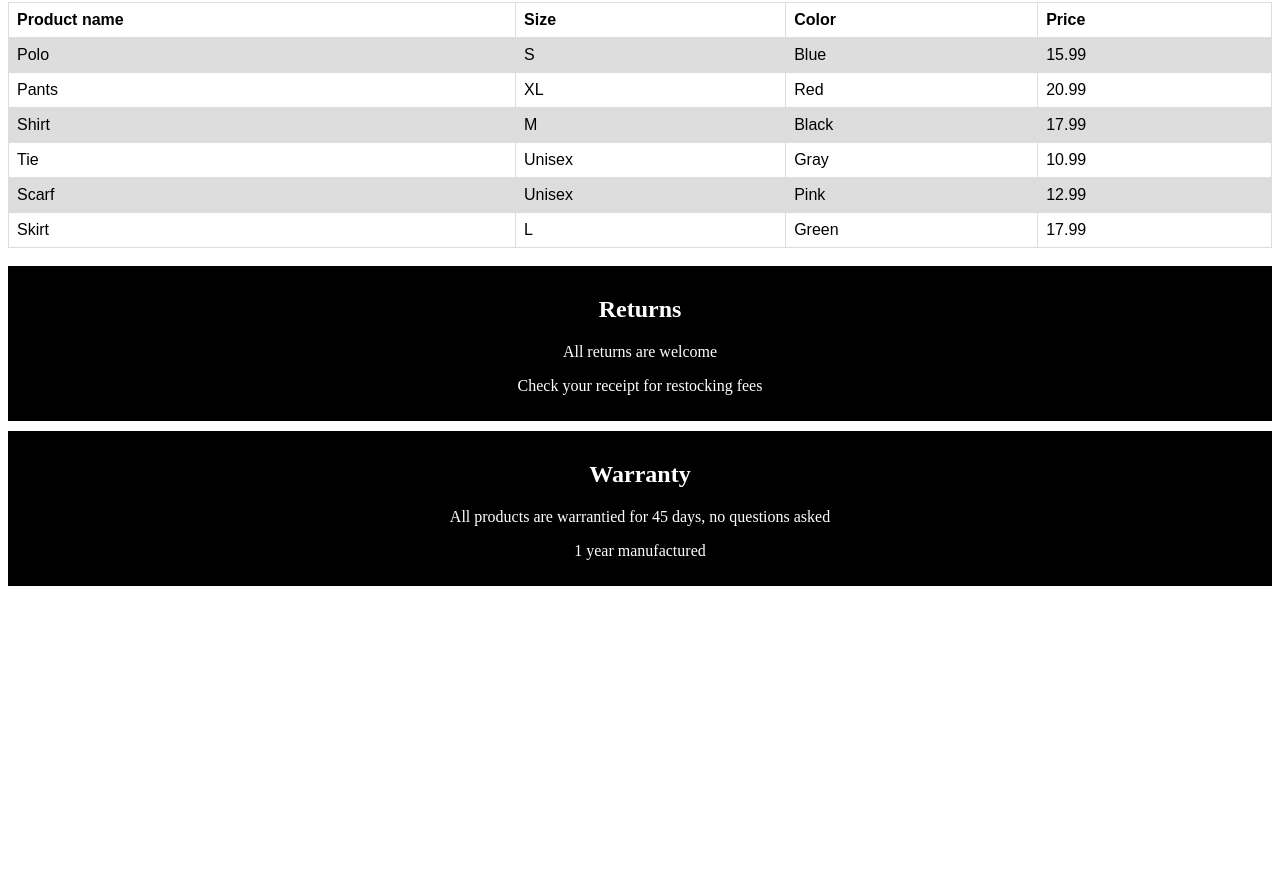
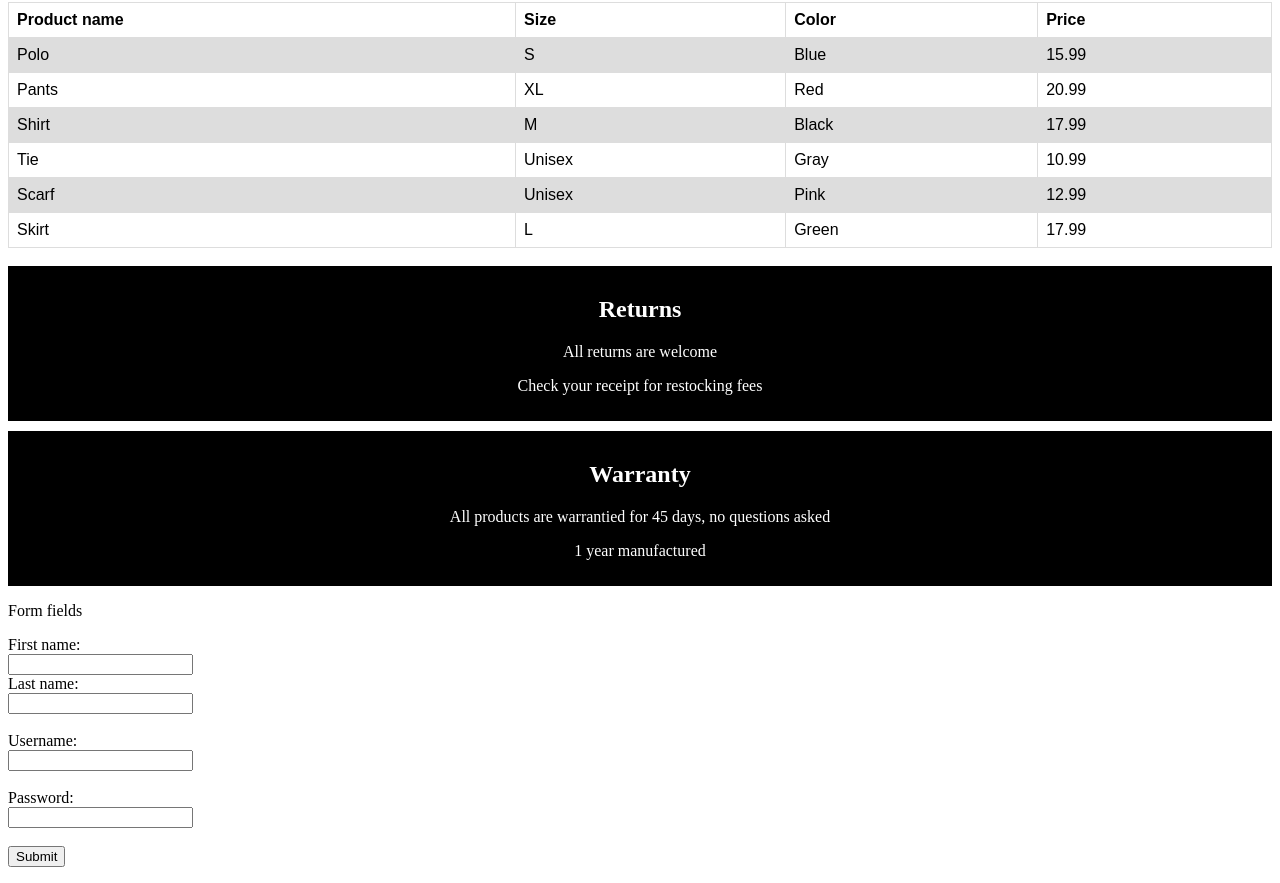
Before and after one commit to luaceslianet/Academyfl, a plain HTML site: page april2024/index.html in a window 1280 px wide. Shown: the part 663-1546 px from the top of the page. Before the commit the page ends 1259 px from the top, so only its background shows below. Drawn offline with Linux system fonts and the light colour scheme.

Commit message:
form added

```diff
--- a/april2024/index.html
+++ b/april2024/index.html
@@ -113,5 +113,18 @@ This is an example of blockquote
     <p>All products are warrantied for 45 days, no questions asked</p>
     <p>1 year manufactured</p>
   </div>
+  <p>Form fields</p>
+  <form action="/action_page.php">
+    <label for="fname">First name:</label><br>
+    <input type="text" id="fname" name="fname" value=""><br>
+    <label for="lname">Last name:</label><br>
+    <input type="text" id="lname" name="lname" value=""><br><br>
+    <label for="username">Username:</label><br>
+    <input type="text" id="username" name="username" value=""><br><br>
+    <label for="pass">Password:</label><br>
+    <input type="password" id="pass" name="pass" value=""><br><br>
+    <input type="submit" value="Submit">
+  </form>
+
 </body>
 </html>
```
